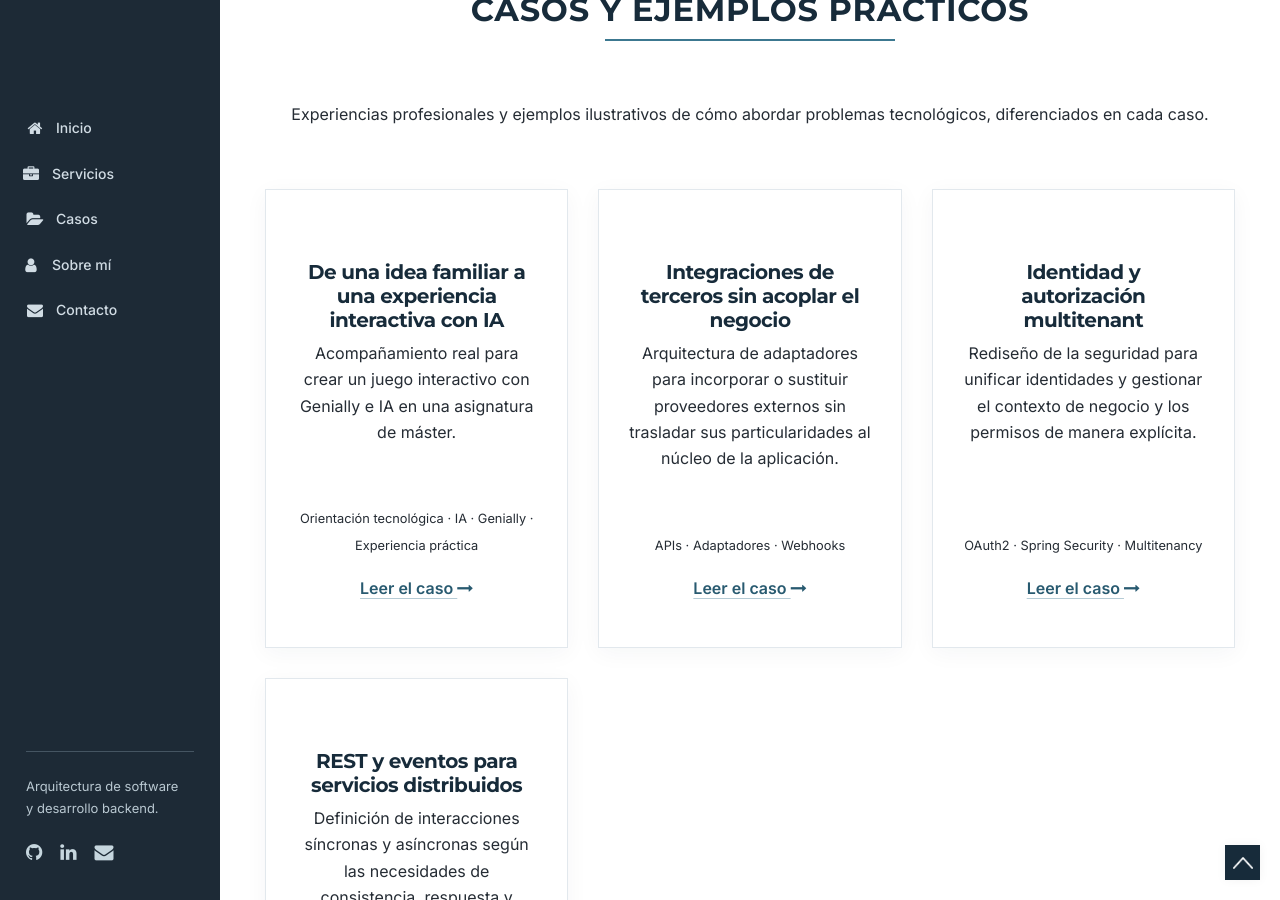
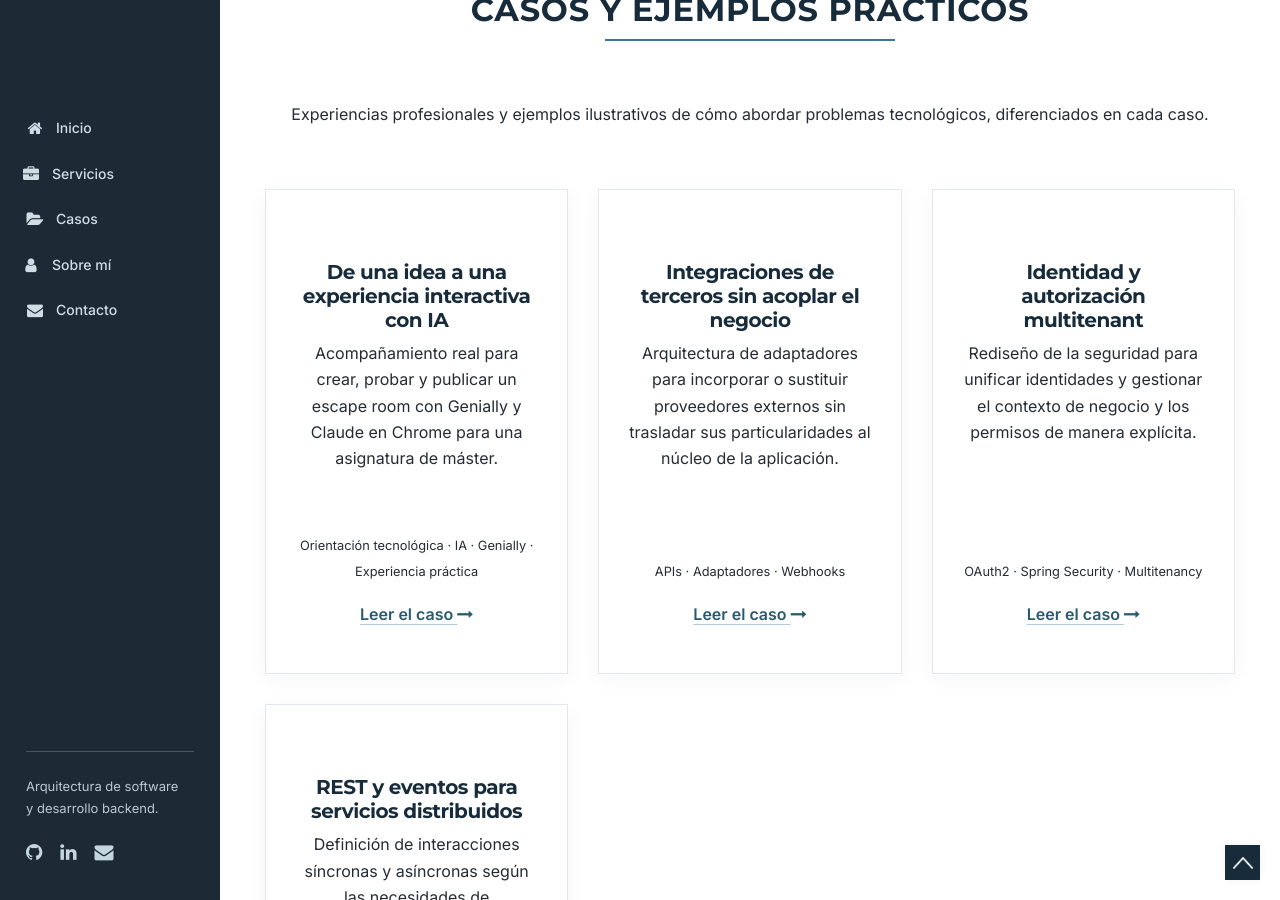
Before and after one commit to dabiz-me/dabiz.me, a Jekyll site: the page built from index.html, in a window 1280 px wide and 900 px high, scrolled down 2395 px. Built offline with Jekyll 4.4.1, drawn with Linux system fonts in a browser that asks for light colours.

Commit message:
docs(casos): documentar solución real con Claude y corregir relato

```diff
--- a/_data/cases.yml
+++ b/_data/cases.yml
@@ -1,5 +1,5 @@
-- title: De una idea familiar a una experiencia interactiva con IA
-  summary: Acompañamiento real para crear un juego interactivo con Genially e IA en una asignatura de máster.
+- title: De una idea a una experiencia interactiva con IA
+  summary: Acompañamiento real para crear, probar y publicar un escape room con Genially y Claude en Chrome para una asignatura de máster.
   detail: /casos/escape-room-ia/
   tags: Orientación tecnológica · IA · Genially · Experiencia práctica
 
```
